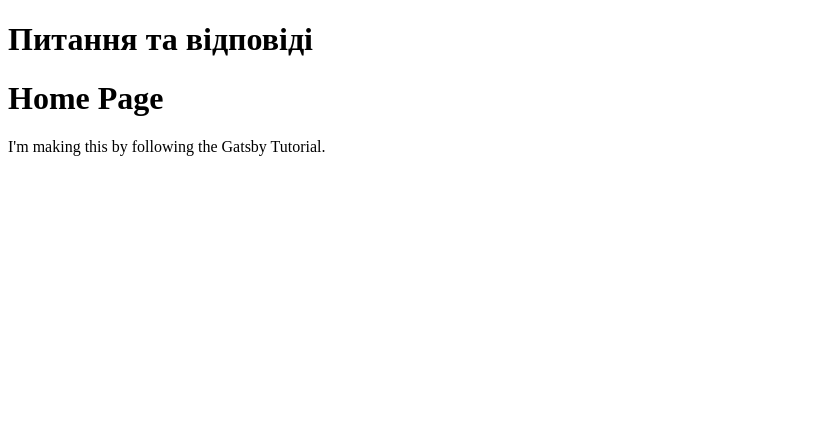
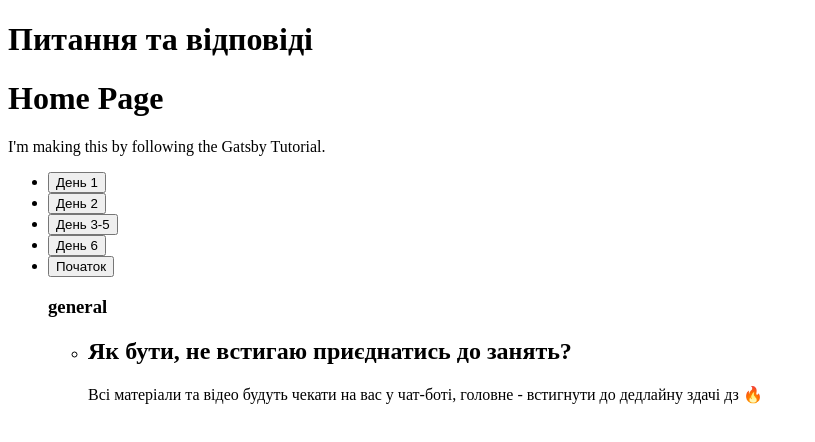
Before and after one commit to MishaDreamer-web/gw-frontend-marathon-project, a Gatsby site: page / in a window 1280 px wide. Shown: the whole page, without its empty margins (0-815 px from the left). Built offline with nearby package versions, Linux system fonts and the light colour scheme; Gatsby itself is replaced by a stand-in of ours.

Commit message:
got the data

```diff
--- a/src/pages/index.js
+++ b/src/pages/index.js
@@ -1,46 +1,44 @@
 import * as React from "react";
-// import { useState } from "react";
+import { useState } from "react";
 import Layout from "../components/Layout/Layout";
-// import { graphql } from "gatsby";
+import { graphql } from "gatsby";
 
-const IndexPage = () => {
-  // const IndexPage = ({ data }) => {
-  // const days = data.allMarkdownRemark.nodes;
-  // const [openedDayId, setOpenedDayId] = useState(days[0].id || 0);
-  // const [lang, setLang] = useState("ua");
-
+// const IndexPage = () => {
+const IndexPage = ({ data }) => {
+  const days = data.allMarkdownRemark.nodes;
+  const [openedDayId, setOpenedDayId] = useState(days[0].id || 0);
+  const [lang, setLang] = useState("ua");
+  console.log(days);
   return (
     <Layout pageTitle="Home Page">
       <p>I'm making this by following the Gatsby Tutorial.</p>
-
-      {/* <ul>
+      <ul>
         {days
           ? days?.map(({ id, frontmatter }) => {
               return (
-                <li key={id}>
+                <li key={frontmatter.title}>
                   <button onClick={() => setOpenedDayId(id)}>
-                    {frontmatter.chapter}
+                    {frontmatter.title}
                   </button>
                 </li>
               );
             })
           : null}
       </ul>
-
       <ul>
         {days
           ? days
               ?.find((day) => openedDayId === day.id)
               ?.frontmatter?.subhead?.map(
-                ({ Subhead_title, questions }, index) => {
+                ({ subhead_title, questions }, index) => {
                   return (
                     <div key={index}>
-                      <h3>{Subhead_title}</h3>
+                      <h3>{subhead_title}</h3>
                       <ul key={index}>
                         {questions.map((question, index) => {
                           return (
                             <li key={index}>
-                              <h2>{question.title}</h2>
+                              <h2>{question.question_title}</h2>
                               <p>{question.description}</p>
                             </li>
                           );
@@ -51,14 +49,36 @@ const IndexPage = () => {
                 }
               )
           : null}
-      </ul> */}
+      </ul>
     </Layout>
   );
 };
 
 export default IndexPage;
 
-// export const query = graphql`
+export const query = graphql`
+  query MyQuery {
+    allMarkdownRemark(filter: { frontmatter: { language: { eq: "ua" } } }) {
+      nodes {
+        frontmatter {
+          chapter
+          language
+          title
+          subhead {
+            subhead_title
+            questions {
+              question_title
+              description
+            }
+          }
+        }
+        id
+      }
+    }
+  }
+`;
+
+// export const query = graphql`;
 //   query MainPage {
 //     allMarkdownRemark(filter: { frontmatter: { language: { eq: "ua" } } }) {
 //        nodes {
```
Also changed, not shown: package.json (+5 -5 lines), static/admin/config.yml (+4 -4 lines).
